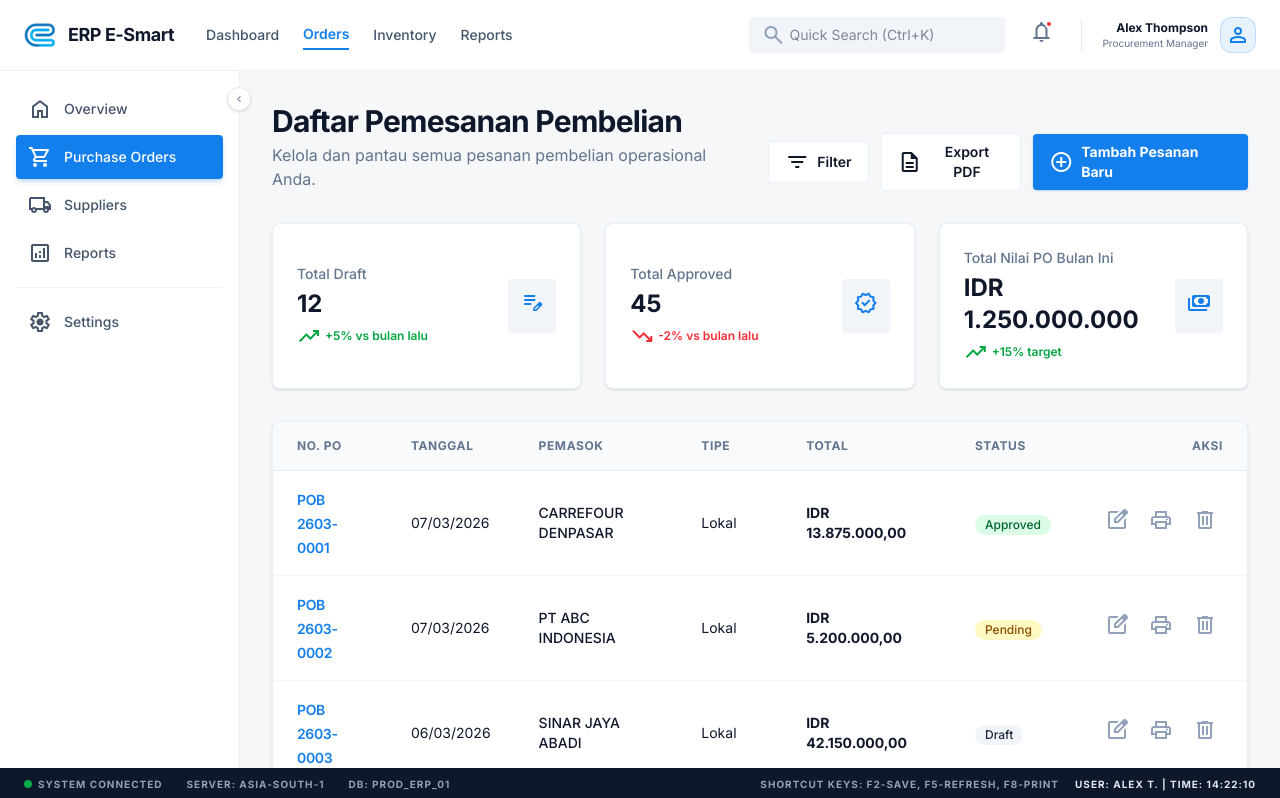
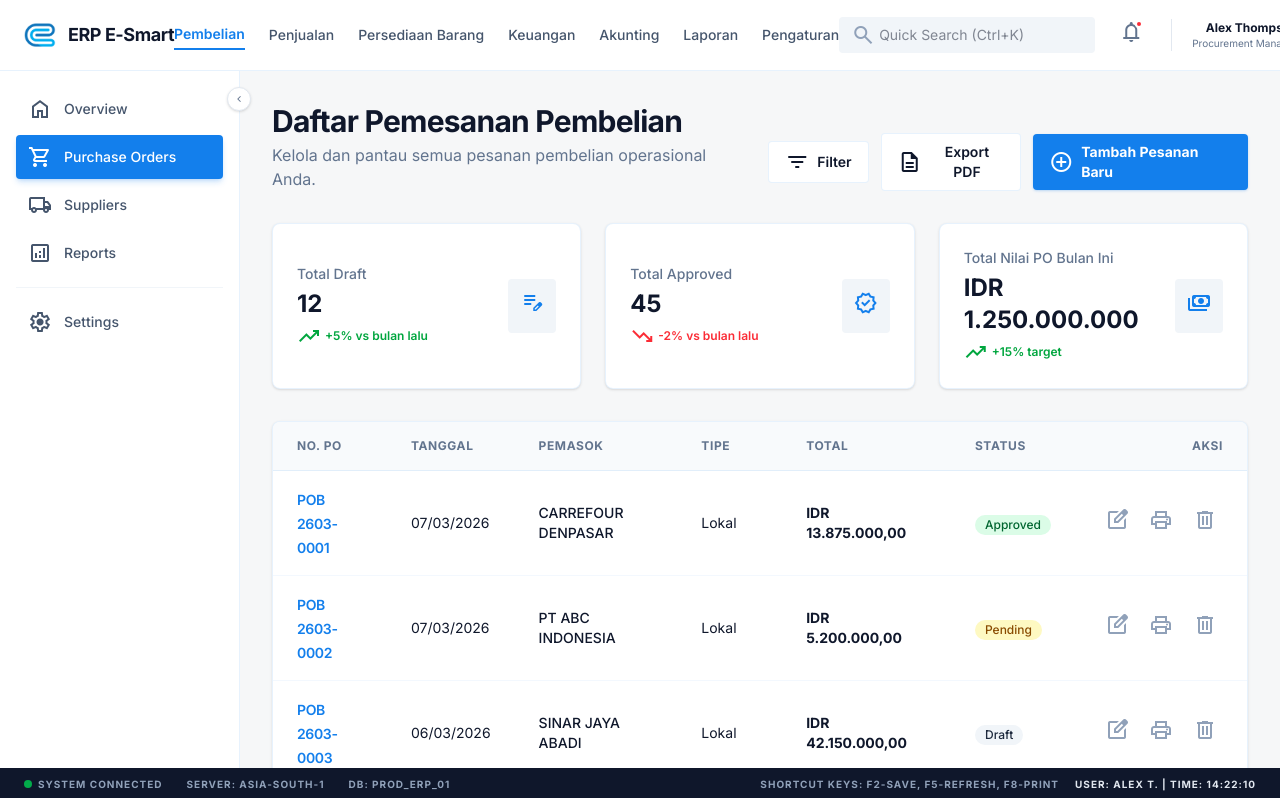
Before and after one commit to zulfafalah/erp, a Next.js app: page /purchase-order in a window 1280 px wide. Shown: the top 798 px of the page. Built offline with nearby package versions, Linux system fonts and the light colour scheme.

Commit message:
feat: Implement dynamic active link styling in Navbar using Next.js Link and usePathname, and update navigation items.

```diff
--- a/app/components/Navbar.tsx
+++ b/app/components/Navbar.tsx
@@ -1,6 +1,17 @@
+"use client";
+
 import Image from "next/image";
+import { usePathname } from "next/navigation";
+import Link from "next/link";
 
 export default function Navbar() {
+    const pathname = usePathname();
+
+    const isActive = (path: string) => pathname?.startsWith(path);
+
+    const activeClass = "text-primary text-sm font-semibold border-b-2 border-primary py-1";
+    const inactiveClass = "text-slate-600 text-sm font-medium hover:text-primary transition-colors";
+
     return (
         <header className="flex items-center justify-between whitespace-nowrap border-b border-primary/10 bg-white px-6 py-3 shrink-0">
             <div className="flex items-center gap-8">
@@ -17,30 +28,27 @@ export default function Navbar() {
                     </h2>
                 </div>
                 <nav className="hidden md:flex items-center gap-6">
-                    <a
-                        className="text-slate-600 text-sm font-medium hover:text-primary transition-colors"
-                        href="#"
-                    >
-                        Dashboard
-                    </a>
-                    <a
-                        className="text-primary text-sm font-semibold border-b-2 border-primary py-1"
-                        href="#"
-                    >
-                        Orders
-                    </a>
-                    <a
-                        className="text-slate-600 text-sm font-medium hover:text-primary transition-colors"
-                        href="#"
-                    >
-                        Inventory
-                    </a>
-                    <a
-                        className="text-slate-600 text-sm font-medium hover:text-primary transition-colors"
-                        href="#"
-                    >
-                        Reports
-                    </a>
+                    <Link className={isActive("/purchase-order") ? activeClass : inactiveClass} href="#">
+                        Pembelian
+                    </Link>
+                    <Link className={inactiveClass} href="#">
+                        Penjualan
+                    </Link>
+                    <Link className={inactiveClass} href="#">
+                        Persediaan Barang
+                    </Link>
+                    <Link className={inactiveClass} href="#">
+                        Keuangan
+                    </Link>
+                    <Link className={inactiveClass} href="#">
+                        Akunting
+                    </Link>
+                    <Link className={inactiveClass} href="#">
+                        Laporan
+                    </Link>
+                    <Link className={inactiveClass} href="#">
+                        Pengaturan
+                    </Link>
                 </nav>
             </div>
             <div className="flex items-center gap-4">
```
